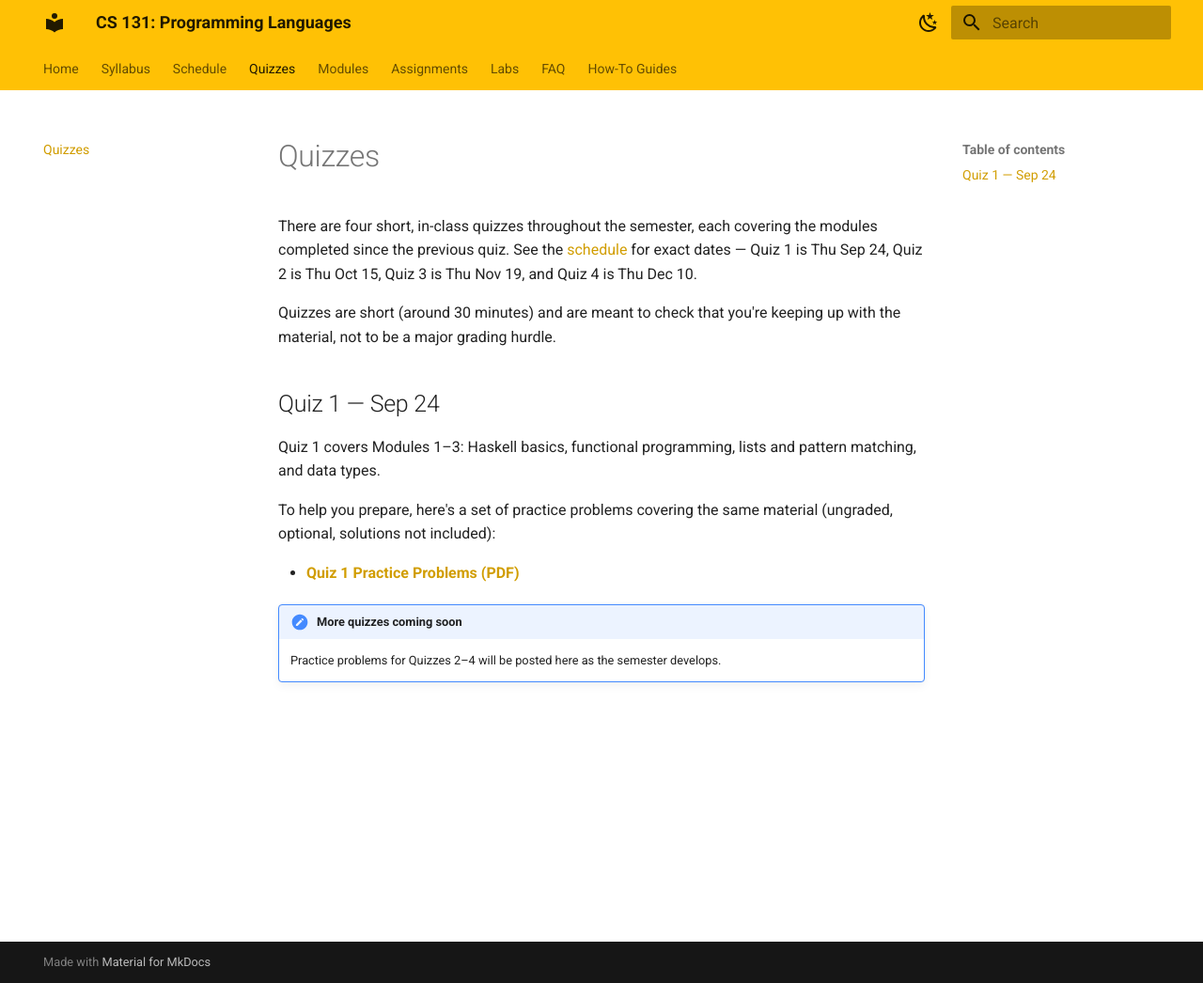
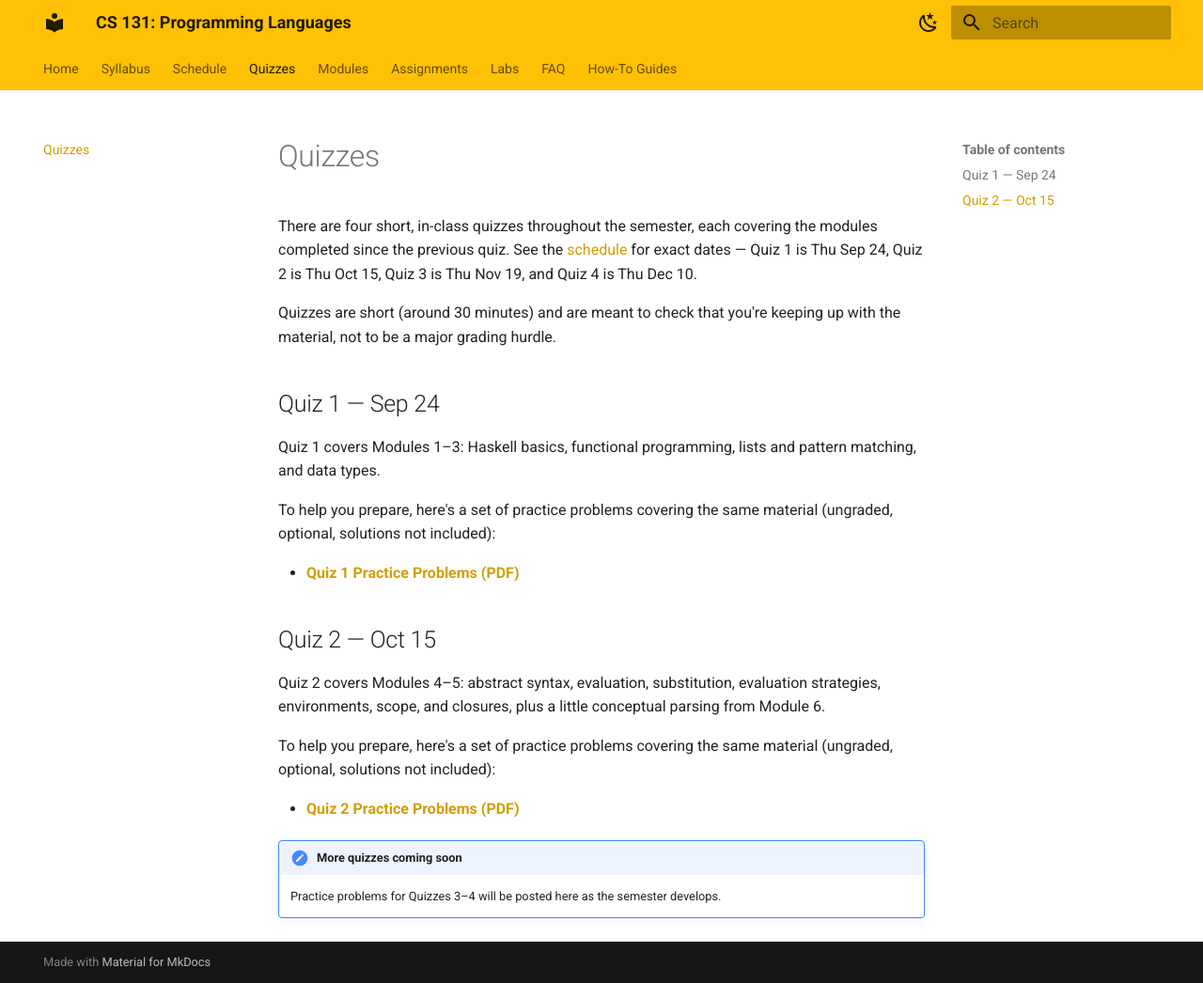
Before and after one commit to lbang-hmc/cs-131-website, an MkDocs documentation site: the page built from content/quizzes/index.md, in a window 1280 px wide and 1046 px high. Shown: the whole window at 94% size. Built offline with MkDocs 1.6.1 and Material for MkDocs 9.7.7, drawn with Linux system fonts in a browser that asks for light colours.

Commit message:
Add Quiz 2 practice problems to Quizzes page
Posts the Quiz 2 practice-problem PDF (Modules 4-5 plus conceptual
parsing from Module 6), adds a Quiz 2 section to the Quizzes page, and
links the schedule's Quiz 2 row to it.

Co-Authored-By: Claude Opus 5.5 <noreply@anthropic.com>

```diff
--- a/content/quizzes/index.md
+++ b/content/quizzes/index.md
@@ -12,5 +12,13 @@ To help you prepare, here's a set of practice problems covering the same materia
 
 - [**Quiz 1 Practice Problems (PDF)**](files/cs131_quiz1_practice.pdf)
 
+## Quiz 2 — Oct 15
+
+Quiz 2 covers Modules 4–5: abstract syntax, evaluation, substitution, evaluation strategies, environments, scope, and closures, plus a little conceptual parsing from Module 6.
+
+To help you prepare, here's a set of practice problems covering the same material (ungraded, optional, solutions not included):
+
+- [**Quiz 2 Practice Problems (PDF)**](files/cs131_quiz2_practice.pdf)
+
 !!! note "More quizzes coming soon"
-    Practice problems for Quizzes 2–4 will be posted here as the semester develops.
+    Practice problems for Quizzes 3–4 will be posted here as the semester develops.
```
Also changed, not shown: content/schedule.md (+1 -1 lines), 1 other file.
